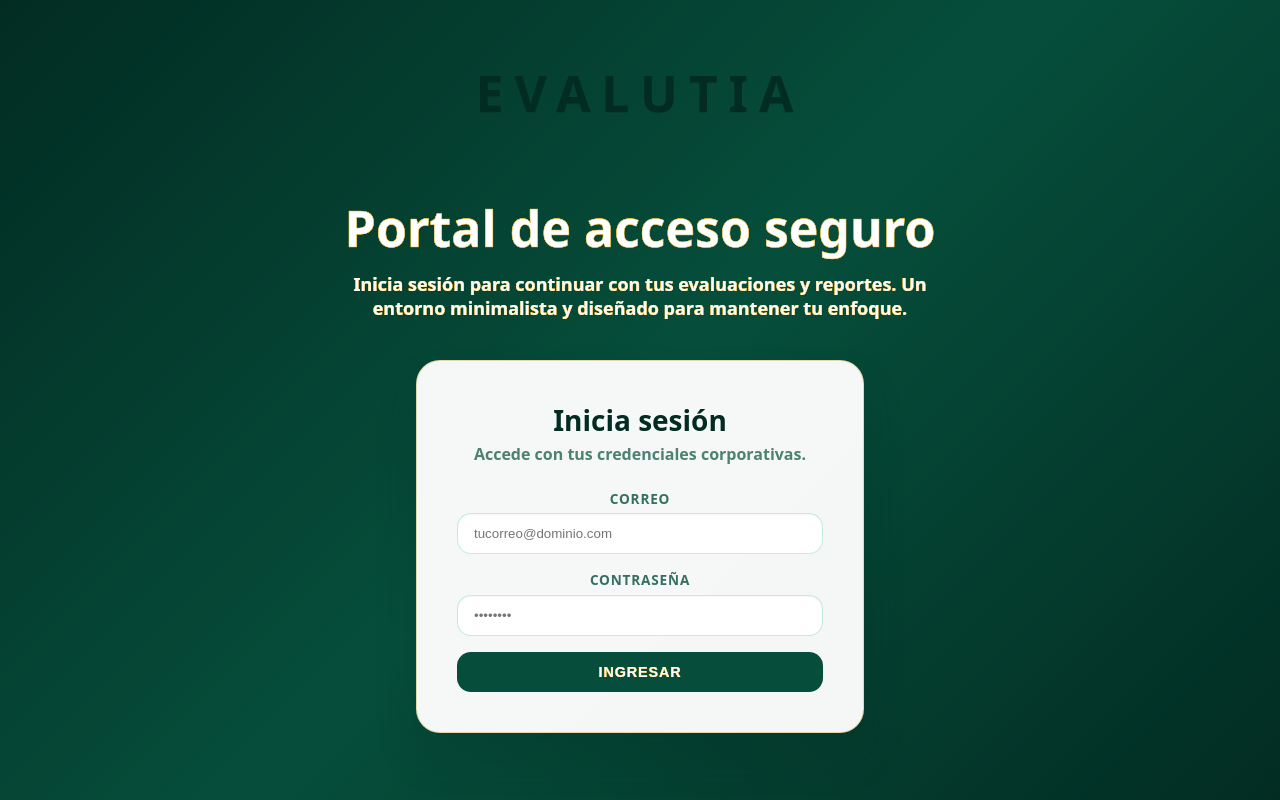
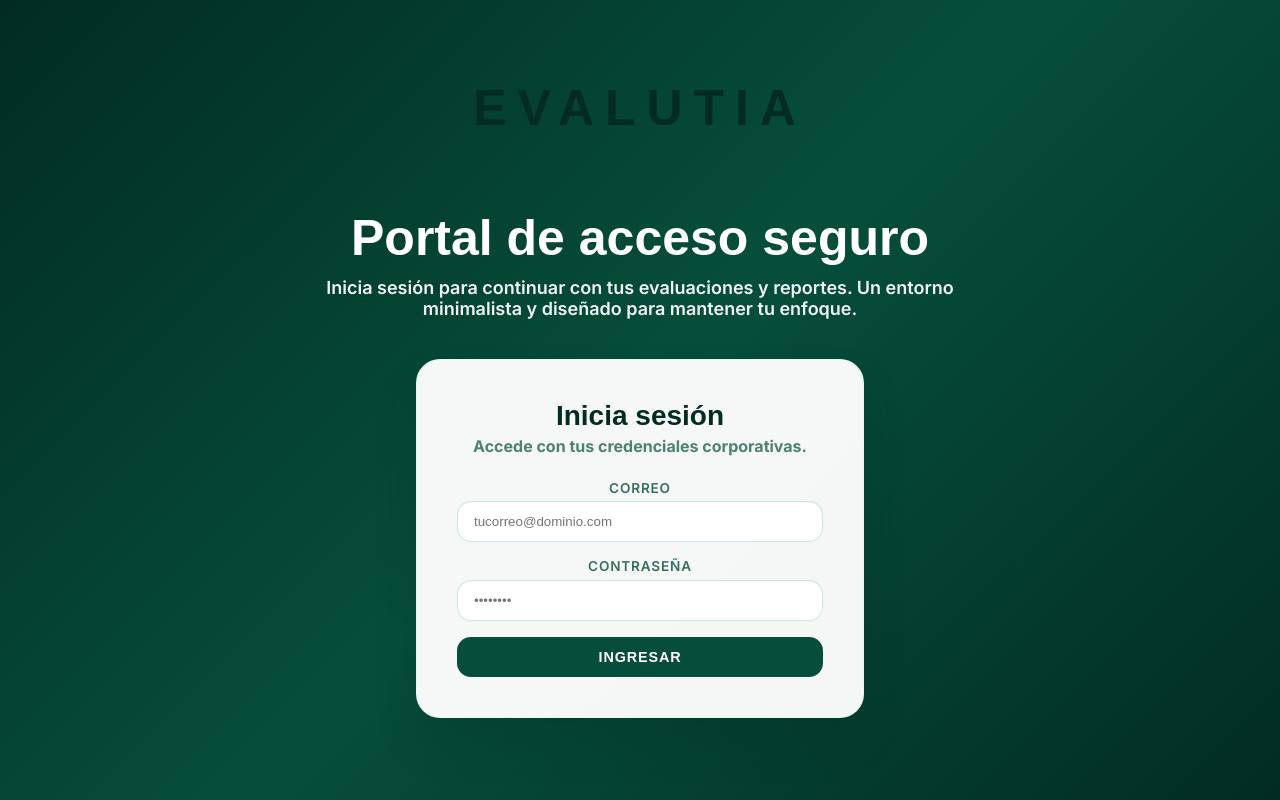
Before and after one commit to Evalutia/App-Forecast, a React (Vite) app in the folder apps/frontend/: page /login in a window 1280 px wide. Built offline with nearby package versions, Linux system fonts and the light colour scheme; no server answers.

Commit message:
Cambios de font y de diseno general en login y home

```diff
--- a/apps/frontend/src/index.css
+++ b/apps/frontend/src/index.css
@@ -1,3 +1,4 @@
+/* ====== Tailwind (v4) ====== */
 @source "../index.html";
 @source "./**/*.{ts,tsx}";
 @source "./tw-scan-hints.ts";
@@ -6,5 +7,33 @@
 @tailwind components;
 @tailwind utilities;
 
+/* ====== Fuentes ====== */
+@import url('https://fonts.googleapis.com/css2?family=Inter:wght@400;500;600;700&display=swap');
+@import url('https://fonts.googleapis.com/css2?family=Montserrat:wght@700;800;900&display=swap');
+
+/* ====== Base de la app ====== */
 html, body, #root { height: 100%; }
-body { margin: 0; }
+
+body {
+  margin: 0;
+  /* Fuente global por defecto */
+  font-family: 'Inter', ui-sans-serif, system-ui, -apple-system, "Segoe UI",
+               Roboto, Helvetica, Arial, "Apple Color Emoji", "Segoe UI Emoji", sans-serif;
+  -webkit-font-smoothing: antialiased;
+  -moz-osx-font-smoothing: grayscale;
+}
+
+/* Titulares principales en Montserrat (login/home y cualquier h1/h2) */
+h1, h2,
+.home-title,
+.login-title,
+.home-brand,
+.login-brand {
+  font-family: 'Montserrat', sans-serif;
+}
+
+/* Opcional: tipografía mono para <code>/<pre> */
+code, pre {
+  font-family: ui-monospace, SFMono-Regular, Menlo, Monaco, Consolas, "Liberation Mono",
+               "Courier New", monospace;
+}
--- a/apps/frontend/src/routes/AppRoutes.tsx
+++ b/apps/frontend/src/routes/AppRoutes.tsx
@@ -25,10 +25,9 @@ function Dashboard() {
 
       {/* Hero */}
       <div className="home-hero">
-        <h1 className="home-title">Bienvenido al portal Evalutia</h1>
+        <h1 className="home-title">Tu negocio, gestionado con inteligencia.</h1>
         <p className="home-subtitle">
-          Gestioná y visualizá tus métricas clave en un entorno claro, moderno y enfocado
-          en lo que realmente importa.
+          Visualizá métricas clave, obtené predicciones confiables y optimizá la eficiencia de tu empresa en un solo lugar.
         </p>
 
         {/* CTA */}
--- a/apps/frontend/src/styles/home.css
+++ b/apps/frontend/src/styles/home.css
@@ -1,6 +1,5 @@
 /* ===========================
    Home / Dashboard Styles
-   (reemplaza por completo este archivo)
    =========================== */
 
 /* --- Paleta/vars --- */
@@ -10,12 +9,8 @@
   --emerald-200: #a7f3d0;
   --emerald-600: #059669;
   --emerald-900: #064e3b;
-  --emerald-950: #022c22;         /* color base del fondo/brand */
+  --emerald-950: #022c22;
   --white: #ffffff;
-
-  /* Dorados */
-  --gold-500: #d4af37;            /* oro elegante */
-  --gold-600: #c49b1f;
 
   --shadow-strong: 0 6px 18px rgba(0,0,0,.12);
   --shadow-soft-inset: 0 1px 0 rgba(255,255,255,.06) inset;
@@ -44,8 +39,7 @@ html, body, #root { height: 100%; }
   justify-content: space-between;
 
   background: var(--white);
-  /* Borde inferior dorado MUY sutil */
-  border-bottom: 1px solid rgba(196,155,31,.35); /* ≈ var(--gold-600) a baja opacidad */
+  border-bottom: 1px solid rgba(0,0,0,.06); /* ← sin dorado */
   border-radius: 0;
   box-shadow: var(--shadow-strong);
 }
@@ -90,26 +84,15 @@ html, body, #root { height: 100%; }
   text-align: center;
 }
 
-/* === Título con contorno dorado ULTRA sutil === */
+/* === Título sin contorno dorado === */
 .home-title{
   margin: 0;
   font-weight: 700;
   font-size: clamp(2rem, 3.5vw + 1rem, 3.125rem);
   color: var(--white);
-
-  /* contorno hiper fino (WebKit/Blink) */
-  -webkit-text-stroke: 0.4px var(--gold-500);
-
-  /* fallback Firefox: micro-sombras para borde apenas visible */
-  text-shadow:
-    0 0 0.18px var(--gold-500),
-    0.18px 0 0 var(--gold-600),
-   -0.18px 0 0 var(--gold-600),
-    0 0.18px 0 var(--gold-600),
-    0 -0.18px 0 var(--gold-600);
 }
 
-/* === Subtítulo: casi imperceptible (pero está) === */
+/* === Subtítulo sin contorno dorado === */
 .home-subtitle{
   margin: .25rem 0 0 0;
   font-size: 1.25rem;
@@ -119,15 +102,6 @@ html, body, #root { height: 100%; }
   letter-spacing: .01em;
   max-width: 72ch;
   text-wrap: balance;
-
-  /* borde extra-hiper fino */
-  -webkit-text-stroke: 0.15px var(--gold-500);
-  text-shadow:
-    0 0 0.12px var(--gold-500),
-    0.12px 0 0 var(--gold-600),
-   -0.12px 0 0 var(--gold-600),
-    0 0.12px 0 var(--gold-600),
-    0 -0.12px 0 var(--gold-600);
 }
 
 /* ====================
@@ -141,7 +115,7 @@ html, body, #root { height: 100%; }
   padding: .5rem 1rem;
   border-radius: .5rem;
 
-  background: rgba(2, 44, 34, .92);        /* ≈ var(--emerald-950) */
+  background: rgba(2, 44, 34, .92);
   border: 1px solid rgba(2, 44, 34, 1);
   color: var(--white);
 
@@ -151,15 +125,6 @@ html, body, #root { height: 100%; }
   transition: background .15s ease, transform .06s ease, box-shadow .15s ease;
   box-shadow: var(--shadow-soft-inset), 0 6px 14px rgba(0,0,0,.12);
   cursor: pointer;
-
-  /* ——— contorno dorado sutil en TODO texto blanco de botones ——— */
-  -webkit-text-stroke: 0.18px var(--gold-500);
-  text-shadow:
-    0 0 0.1px var(--gold-500),
-    0.1px 0 0 var(--gold-600),
-   -0.1px 0 0 var(--gold-600),
-    0 0.1px 0 var(--gold-600),
-    0 -0.1px 0 var(--gold-600);
 }
 .btn:hover{ background: var(--emerald-900); }
 .btn:active{ transform: translateY(1px); }
@@ -171,7 +136,7 @@ html, body, #root { height: 100%; }
   font-size: .85rem;
 }
 
-/* ===== CTA del HERO más grande ===== */
+/* CTA del HERO más grande */
 .home-hero .btn{
   font-size: 1.05rem;
   padding: .7rem 1.25rem;
--- a/apps/frontend/src/styles/login.css
+++ b/apps/frontend/src/styles/login.css
@@ -7,21 +7,16 @@
   --emerald-950: #022c22;
   --white: #ffffff;
   --black: #000000;
-
-  /* Dorados (mismos que Home) */
-  --gold-500: #d4af37;
-  --gold-600: #c49b1f;
 }
 
 html,body,#root{height:100%}
 *{box-sizing:border-box}
 body{
   margin:0;
-  font-family: ui-sans-serif, system-ui, -apple-system, Segoe UI, Roboto, Helvetica, Arial, "Apple Color Emoji","Segoe UI Emoji";
+  color: var(--white);
+  background: linear-gradient(135deg, var(--emerald-950), var(--emerald-900), var(--emerald-950));
   -webkit-font-smoothing: antialiased;
   -moz-osx-font-smoothing: grayscale;
-  color: var(--white);
-  background: linear-gradient(135deg, var(--emerald-950), var(--emerald-900), var(--emerald-950));
 }
 
 /* --- Layout de la página --- */
@@ -34,7 +29,7 @@ body{
 
 .login-wrapper{
   width: 100%;
-  max-width: 72rem; /* ~max-w-5xl */
+  max-width: 72rem;
   display: flex;
   flex-direction: column;
   align-items: center;
@@ -46,35 +41,22 @@ body{
 /* --- Marca arriba (EVALUTIA) --- */
 .login-brand{
   display: inline-block;
-  margin: 0 0 4.4rem 0;        /* separación hacia el resto */
-
+  margin: 0 0 4.4rem 0;
   font-weight: 900;
   letter-spacing: .22em;
   text-transform: uppercase;
   font-size: clamp(2rem, 2.4vw + 1.2rem, 3.75rem);
   line-height: 1.05;
-
-  /* <<< pedido: color sólido verde oscuro >>> */
   color: #022c22;
-
-  /* leve relieve opcional */
-  text-shadow: 0 1px 0 rgba(0,0,0,.08);
+  text-shadow: none;
 }
 
-/* --- Título y subtítulo con contorno dorado fino (como Home) --- */
+/* --- Título y subtítulo SIN contorno dorado --- */
 .login-title{
   margin: .25rem 0 0;
   font-weight: 600;
   font-size: clamp(2rem, 3.5vw + 1rem, 3.125rem);
   color: var(--white);
-
-  -webkit-text-stroke: 0.4px var(--gold-500);
-  text-shadow:
-    0 0 0.18px var(--gold-500),
-    0.18px 0 0 var(--gold-600),
-   -0.18px 0 0 var(--gold-600),
-    0 0.18px 0 var(--gold-600),
-    0 -0.18px 0 var(--gold-600);
 }
 
 .login-subtitle{
@@ -83,14 +65,6 @@ body{
   color: rgba(255,255,255, .95);
   font-size: 1.125rem;
   font-weight: 600;
-
-  -webkit-text-stroke: 0.15px var(--gold-500);
-  text-shadow:
-    0 0 0.12px var(--gold-500),
-    0.12px 0 0 var(--gold-600),
-   -0.12px 0 0 var(--gold-600),
-    0 0.12px 0 var(--gold-600),
-    0 -0.12px 0 var(--gold-600);
 }
 
 /* --- Tarjeta del formulario (blanco) --- */
@@ -100,7 +74,7 @@ body{
   background: rgba(255,255,255,.96);
   color: var(--emerald-950);
 
-  border: 1px solid rgba(196,155,31,.35);
+  border: 1px solid rgba(209, 250, 229, .4); /* borde neutro/verde suave */
   border-radius: 1.5rem;
   padding: 2rem;
   box-shadow: 0 25px 40px rgba(2, 44, 34, .2);
@@ -119,7 +93,7 @@ body{
 }
 .card-subtitle{
   margin: 0;
-  font-size: 1rem;        /* más grande para que se note */
+  font-size: 1rem;
   font-weight: 700;
   color: rgba(6, 78, 59, .7);
 }
@@ -148,9 +122,8 @@ body{
 }
 .input:focus{
   border-color: #10b981;
-  box-shadow:
-    0 0 0 3px rgba(52,211,153,.35),
-    0 0 0 3.8px rgba(196,155,31,.18);
+  /* sin halo dorado extra */
+  box-shadow: 0 0 0 3px rgba(52,211,153,.35);
 }
 
 .error{
@@ -159,7 +132,7 @@ body{
   font-size: .85rem;
 }
 
-/* Botón con texto blanco -> contorno dorado sutil */
+/* Botón (sin contorno dorado en el texto) */
 .button{
   width:100%;
   padding: .75rem 1rem;
@@ -172,14 +145,6 @@ body{
   text-transform: uppercase;
   letter-spacing: .06em;
   cursor: pointer;
-
-  -webkit-text-stroke: 0.18px var(--gold-500);
-  text-shadow:
-    0 0 0.1px var(--gold-500),
-    0.1px 0 0 var(--gold-600),
-   -0.1px 0 0 var(--gold-600),
-    0 0.1px 0 var(--gold-600),
-    0 -0.1px 0 var(--gold-600);
 }
 .button:hover{ background: #065f46; }
 .button:disabled{ opacity:.6; cursor:not-allowed; }
```
